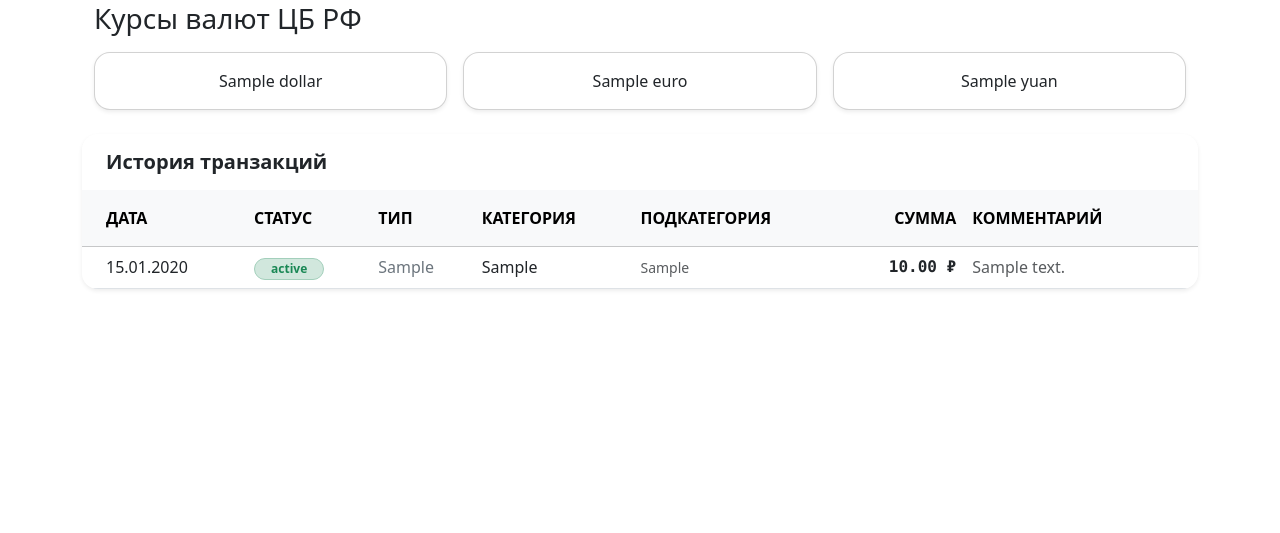
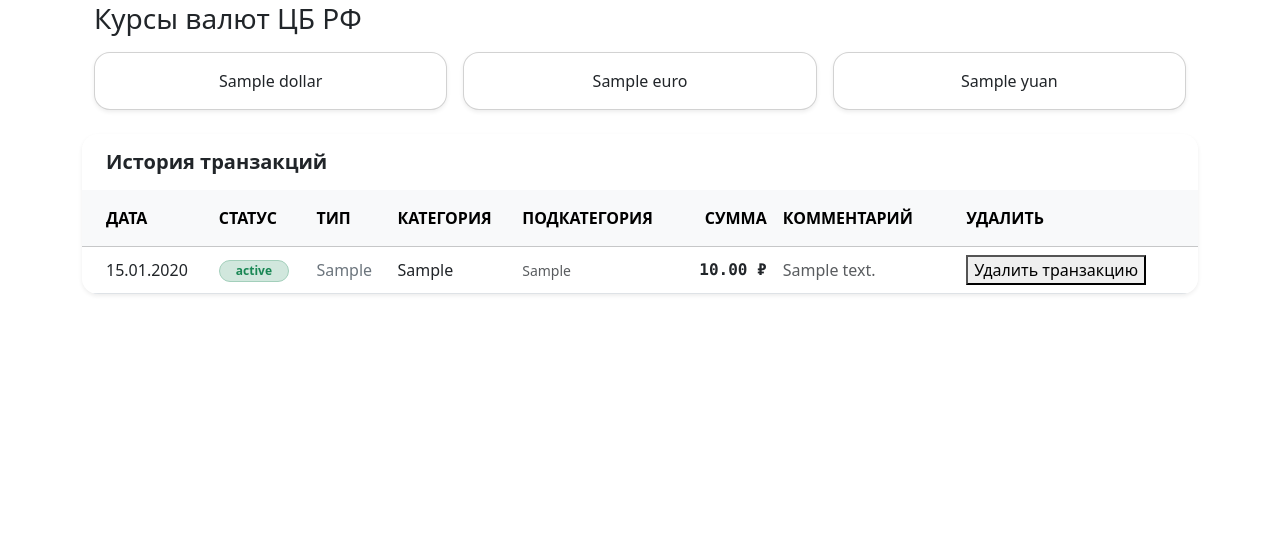
Before and after one commit to MRRomenin/DDS, a Django app: template cashflow/templates/transaction/list.html in a window 1280 px wide. Shown: the part 189-722 px from the top of the page. Run offline with Django 5.2, Linux system fonts and the light colour scheme; tables that the repository leaves empty hold one stand-in row (values such as "Sample post"); the template is opened without the code that fills it: values that come from a table or form of the project are taken from there, most other values are stand-ins (such as "Sample title", 1, 10 or a date in 2020).

Commit message:
feat(cashflow): add a new function for delete transaction

```diff
--- a/cashflow/templates/transaction/list.html
+++ b/cashflow/templates/transaction/list.html
@@ -22,6 +22,7 @@
                         <th scope="col" class="py-3">Подкатегория</th>
                         <th scope="col" class="py-3 text-end">Сумма</th>
                         <th scope="col" class="py-3 pe-4">Комментарий</th>
+                        <th scope="col" class="py-3 pe-4">Удалить</th>
                     </tr>
                     </thead>
                     <tbody>
@@ -38,20 +39,23 @@
                         <td><span class="text-muted small">{{ transact.subcategories }}</span></td>
 
                         <td class="text-end fw-bold text-dark font-monospace">
-                            {{ transact.amount }} ₽
+                            {{ transact.amount }} &#8381;
                         </td>
 
                         <td class="pe-4 text-muted text-wrap text-break" style="max-width: 200px;">
                             {{ transact.comment }}
                         </td>
+                        <td class="pe-4 text-muted text-wrap text-break">
+                            <form action="{% url 'delete_part' transact.id %}" onsubmit="return confirm('Вы уверены?');">
+                                <button type="submit">Удалить транзакцию </button>
+                            </form>
+                        </td>
                     </tr>
                     {% empty %}
                     <tr>
-                        <td colspan="7" class="text-center py-5 text-muted">
+                        <td colspan="9" class="text-center py-5 text-muted">
                             <div class="py-3">
                                 <p class="mb-1 fw-medium">Список транзакций пока пуст</p>
-                                <p class="text-secondary small mb-0">Добавьте первую операцию через панель
-                                    управления</p>
                             </div>
                         </td>
                     </tr>
--- a/cashflow/urls.py
+++ b/cashflow/urls.py
@@ -3,4 +3,5 @@ from . import views
 
 urlpatterns = [
     path('', views.list_transaction, name='list'),
+    path('delete/<uuid:part_id>/', views.delete_transaction, name='delete_part'),
 ]
--- a/cashflow/views.py
+++ b/cashflow/views.py
@@ -48,3 +48,9 @@ def list_transaction(request):
     }
 
     return render(request, 'transaction/list.html', context=context)
+
+def delete_transaction(request, part_id=None):
+    my_object = Transaction.objects.get(id=part_id)
+    logger.info(f"[INFO] ID транзакции: {my_object.id}")
+    my_object.delete()
+    return redirect('list')
```
